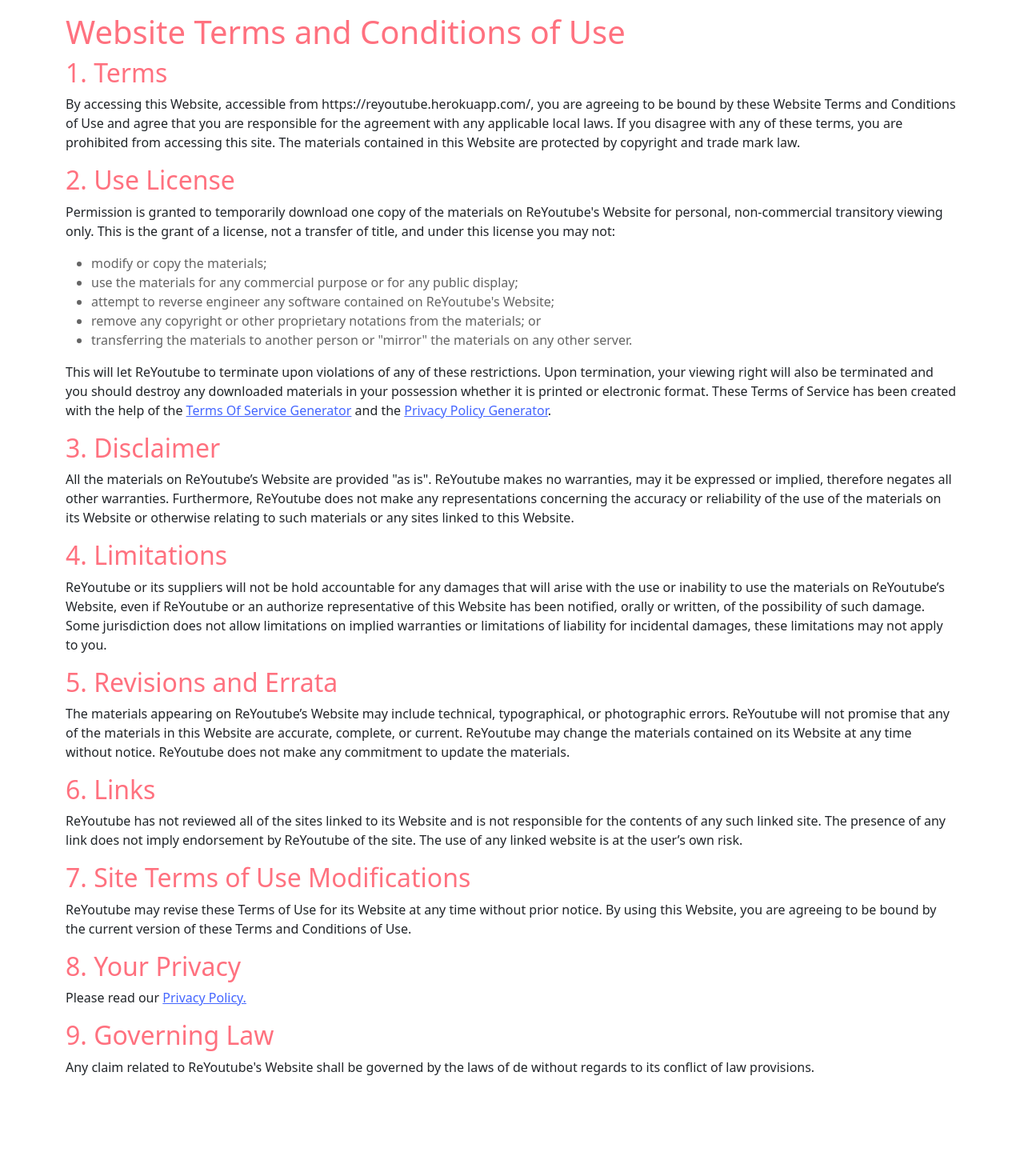
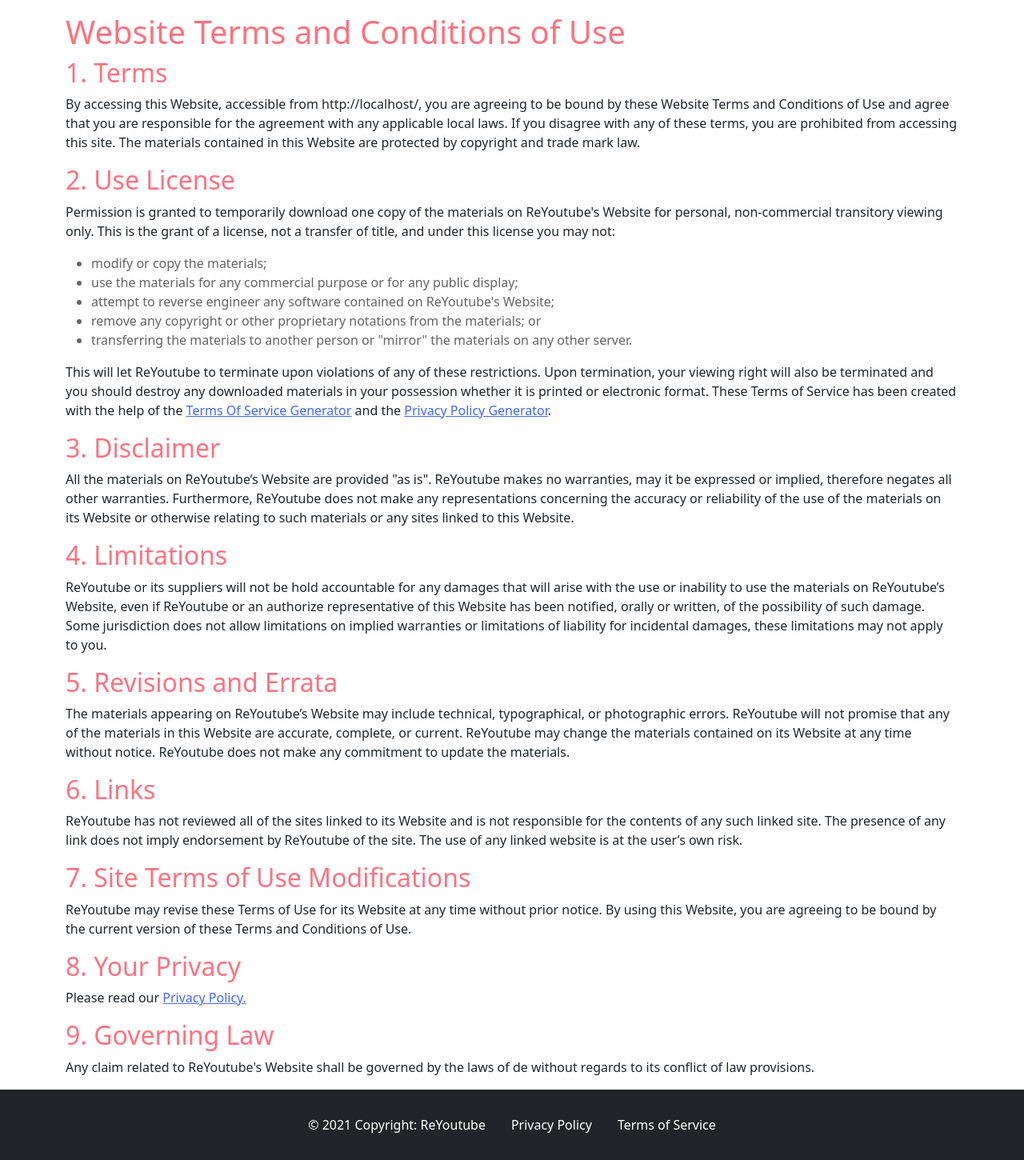
Before and after one commit to Gaareth/Re-Youtube, a Flask app: page /tos in a window 1280 px wide. Shown: the part 63-1513 px from the top of the page at 80% size. Before the commit the page ends 1407 px from the top, so only its background shows below. Run offline with Flask 2, Linux system fonts and the light colour scheme; parts of the project's set-up code (start-up, migrations or seed data) failed here and were passed over.

Commit message:
add footer, dynamic links in tos and privacy policy

```diff
--- a/ReYoutube/__init__.py
+++ b/ReYoutube/__init__.py
@@ -20,11 +20,14 @@ with app.app_context():
     except exc.OperationalError:
         print("Table already exists!")
 
-
 login_manager.init_app(app)
 # Import routes
 from . import views
 
+
+@app.context_processor
+def inject_stage_and_region():
+    return dict(current_year=datetime.now().year)
 
 
 @app.template_filter('str_slice')
--- a/ReYoutube/templates/layout.html
+++ b/ReYoutube/templates/layout.html
@@ -142,4 +142,21 @@
      {% block content %}{% endblock %}
 
 </body>
+
+<footer class="bg-dark text-center text-lg-start d-flex justify-content-center" style="font-size: 0.9rem;">
+    <!-- Copyright -->
+    <div class="text-center p-3 text-white">
+        © {{current_year}} Copyright:
+        <a class="text-white" style="text-decoration: none;" href="/"> ReYoutube</a>
+    </div>
+    <!-- Copyright -->
+
+    <div class="text-center p-3 text-white" >
+        <a class="text-white" style="text-decoration: none;" href="/privacy_policy">Privacy Policy</a>
+    </div>
+
+    <div class="text-center p-3 text-white" >
+        <a class="text-white" href="/tos" style="text-decoration: none;">Terms of Service</a>
+    </div>
+</footer>
 </html>
--- a/ReYoutube/templates/privacyPolicy.html
+++ b/ReYoutube/templates/privacyPolicy.html
@@ -72,7 +72,7 @@
             <p><strong>Usage Data</strong> refers to data collected automatically, either generated by the use of the Service or from the Service infrastructure itself (for example, the duration of a page visit).</p>
             </li>
             <li>
-            <p><strong>Website</strong> refers to ReYoutube, accessible from <a href="https://reyoutube.herokuapp.com/" rel="external nofollow noopener" target="_blank">https://reyoutube.herokuapp.com/</a></p>
+            <p><strong>Website</strong> refers to ReYoutube, accessible from <a href="{{request.url_root}}" rel="external nofollow noopener" target="_blank"> {{request.url_root}}</a></p>
             </li>
             <li>
             <p><strong>You</strong> means the individual accessing or using the Service, or the company, or other legal entity on behalf of which such individual is accessing or using the Service, as applicable.</p>
--- a/ReYoutube/templates/tos.html
+++ b/ReYoutube/templates/tos.html
@@ -12,7 +12,7 @@
 
         <h2>1. Terms</h2>
 
-        <p>By accessing this Website, accessible from https://reyoutube.herokuapp.com/, you are agreeing to be bound by these Website Terms and Conditions of Use and agree that you are responsible for the agreement with any applicable local laws. If you disagree with any of these terms, you are prohibited from accessing this site. The materials contained in this Website are protected by copyright and trade mark law.</p>
+        <p>By accessing this Website, accessible from {{request.url_root}}, you are agreeing to be bound by these Website Terms and Conditions of Use and agree that you are responsible for the agreement with any applicable local laws. If you disagree with any of these terms, you are prohibited from accessing this site. The materials contained in this Website are protected by copyright and trade mark law.</p>
 
         <h2>2. Use License</h2>
 
```
Also changed, not shown: ReYoutube/Blueprints/comments_api.py (+6 -4 lines).
